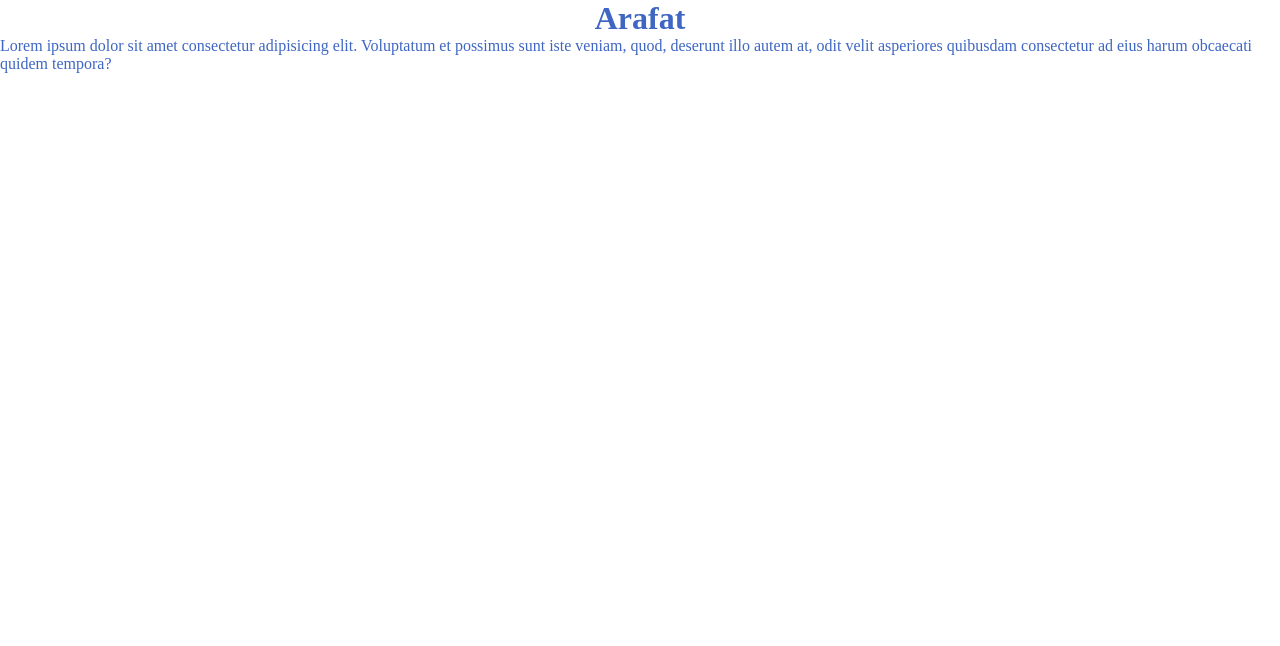
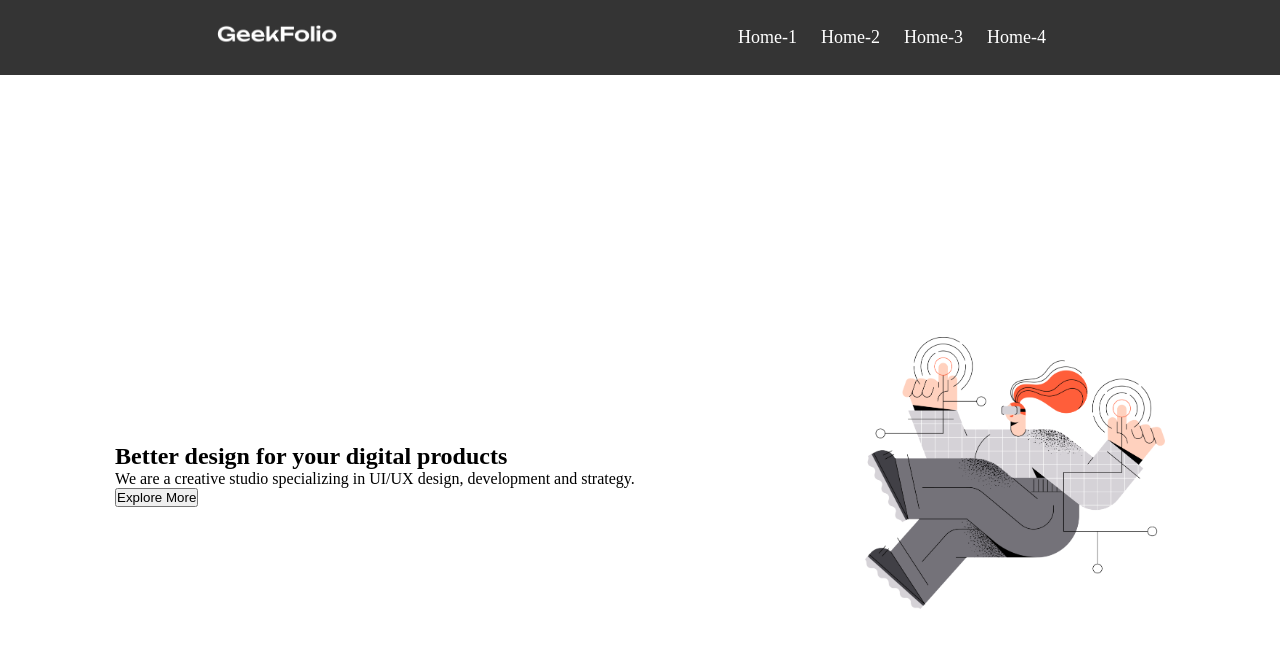
Before and after one commit to kazimdabusayed/demo-website, a plain HTML site: page index.html in a window 1280 px wide. Drawn offline with Linux system fonts and the light colour scheme.

Commit message:
Added header section

```diff
--- a/index.html
+++ b/index.html
@@ -7,9 +7,40 @@
     <link rel="stylesheet" href="style.css">
 </head>
 <body>
-    <div>
-        <h1>Arafat</h1>
-        <p>Lorem ipsum dolor sit amet consectetur adipisicing elit. Voluptatum et possimus sunt iste veniam, quod, deserunt illo autem at, odit velit asperiores quibusdam consectetur ad eius harum obcaecati quidem tempora?</p>
-    </div>
+    <!-- this is navber section -->
+    <header>
+        <nav>
+            <div class="menu-container">
+                <div class="logo">
+                    <img class="logo-pic" src="./logo/logo-light.png" alt="">
+                </div>
+                <div class="menu">
+                    <li class="item">Home-1</li>
+                    <li class="item">Home-2</li>
+                    <li class="item">Home-3</li>
+                    <li class="item">Home-4</li>
+                </div>
+            </div>
+        </nav>
+    </header>
+
+    <main>
+        <section>
+            <div class="banner-container">
+                <div class="banner-text">
+                    <h1>Better design for your digital products</h1>
+                    <p>We are a creative studio specializing in UI/UX design, development and strategy.</p>
+                    <button>Explore More</button>
+                </div>
+                <div class="banner-photo">
+                    <img class="banner-pic" src="images/banner.png" alt="">
+                </div>
+            </div>
+        </section>
+    </main>
+
+    <footer>
+
+    </footer>
 </body>
 </html>
--- a/style.css
+++ b/style.css
@@ -1,10 +1,41 @@
-*{
-    margin: 0;
-    padding: 0;
+* {
+  margin: 0;
+  padding: 0;
 }
-div{
-    color: rgb(62, 102, 194);
+
+.menu-container {
+  background-color: rgb(52, 52, 52);
+  padding: 20px;
+  color: white;
+  list-style: none;
+  display: flex;
+  align-items: center;
+  justify-content: space-around;
 }
-div h1{
-    text-align: center;
+.menu {
+  display: flex;
 }
+.logo-pic {
+  width: 120px;
+}
+.item {
+  margin-right: 10px;
+  padding: 7px;
+  font-size: 18px;
+}
+/* Add hover effect on list items */
+.menu .item:hover {
+  background-color: bisque;
+  color: #000;
+  cursor: pointer;
+}
+.banner-pic {
+  width: 300px;
+}
+.banner-container {
+  display: flex;
+  justify-content: space-around;
+  height: 100vh;
+  align-items: center;
+  background-image: url(./images/background.png),linear-gradient();
+}
```
